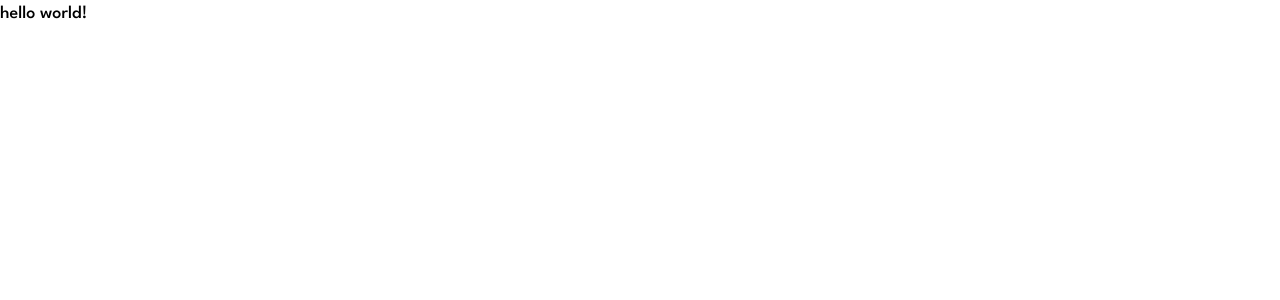
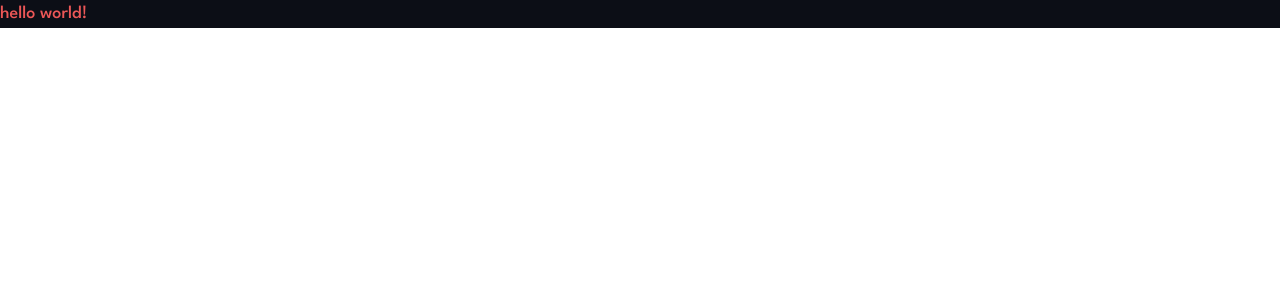
Before and after one commit to samallen659/invoices, a React (Vite) app in the folder frontend/: page / in a window 1280 px wide. Shown: the top 300 px of the page. Built offline with nearby package versions, Linux system fonts and the light colour scheme.

Commit message:
updates custom tailwind design system

```diff
--- a/frontend/src/App.tsx
+++ b/frontend/src/App.tsx
@@ -1,8 +1,8 @@
 function App() {
     return (
         <>
-            <div className="bg-red-500">
-                <p className="text-lg text-sky-50">hello world!</p>
+            <div className="bg-gray-800">
+                <p className="text-lg text-red-400">hello world!</p>
             </div>
         </>
     )
--- a/frontend/tailwind.config.js
+++ b/frontend/tailwind.config.js
@@ -19,11 +19,13 @@ export default {
                 200: "#DFE3FA",
                 400: "#888EB0",
                 600: "#252945",
-                800: "#1E2139",
+                800: "#0C0E16",
             },
             indigo: {
-                400: "7E88C3",
-                800: "#141625",
+                200: "#7E88C3",
+                400: "#373B53",
+                600: "#141625",
+                800: "#1E2139",
             },
             red: {
                 200: "#9277FF",
@@ -31,7 +33,7 @@ export default {
             },
             "off-white": "#F8F8FB",
             white: "#FFFFFF",
-        }
+        },
     },
     plugins: [],
 }
```
